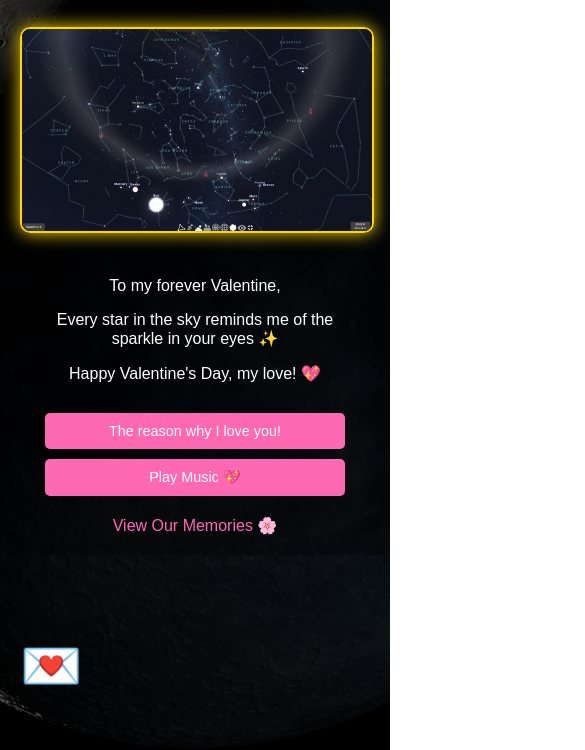
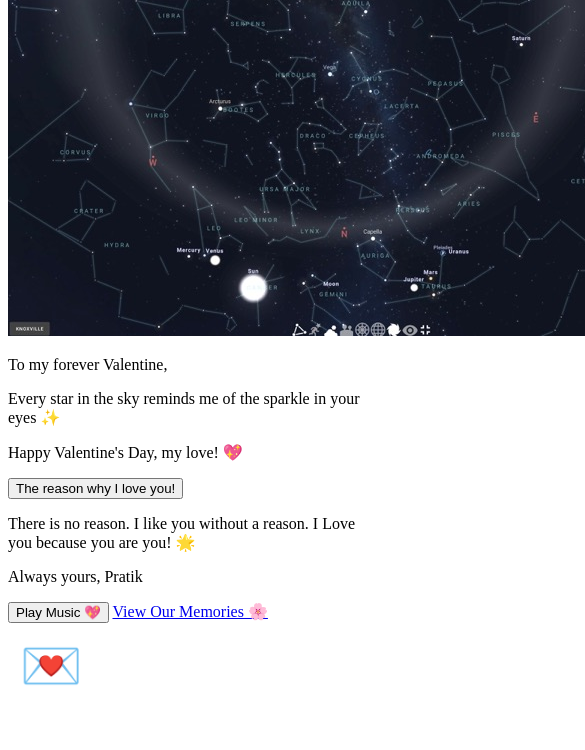
Before and after one commit to PratikAher393/foryouswati, a plain HTML site: page index.html in a window 390 px wide. Shown: the part 114-864 px from the top of the page, 585 px wide, since content can reach past the window. Drawn offline with Linux system fonts and the light colour scheme.

Commit message:
Update index.html

```diff
--- a/index.html
+++ b/index.html
@@ -5,119 +5,7 @@
     <meta name="viewport" content="width=device-width, initial-scale=1.0">
     <title>For My Life 🌟💖</title>
     <style>
-        body {
-            margin: 0;
-            min-height: 100vh;
-            background-image: url('moon.png');
-            background-size: cover;
-            background-position: center;
-            background-repeat: no-repeat;
-            font-family: 'Arial', cursive;
-            overflow-y: auto; /* Enable scrolling */
-        }
-
-        .container {
-            text-align: center;
-            padding: 20px;
-            color: #fff;
-            background: rgba(0, 0, 0, 0.3); /* Lighter overlay */
-            border-radius: 10px;
-            margin: 20px auto;
-            max-width: 90%; /* Adjust width for mobile */
-            position: relative;
-            z-index: 2; /* Keep above flowers */
-        }
-
-        h1 {
-            font-size: 2.5em; /* Smaller font for mobile */
-            color: #ff69b4;
-            text-shadow: 2px 2px 4px rgba(0,0,0,0.5);
-            animation: fadeIn 2s;
-        }
-
-        .message {
-            font-size: 1.2em; /* Smaller font for mobile */
-            margin: 20px;
-            animation: slideUp 2s;
-        }
-
-        .star-map {
-            width: 100%; /* Full width on mobile */
-            max-width: 600px;
-            margin: 20px auto;
-            border: 2px solid gold;
-            border-radius: 10px;
-            animation: glow 2s infinite alternate;
-        }
-
-        #secret-message {
-            display: none;
-            margin-top: 20px;
-            color: #ff69b4;
-            font-size: 1.1em; /* Smaller font for mobile */
-            background: rgba(0, 0, 0, 0.3); /* Lighter overlay */
-            padding: 15px;
-            border-radius: 10px;
-        }
-
-        .flower {
-            position: absolute;
-            font-size: 25px; /* Smaller flowers for mobile */
-            animation: fall 3s linear infinite;
-            z-index: 1; /* Keep below content */
-        }
-
-        /* Button styling */
-        button {
-            background: #ff69b4;
-            color: white;
-            border: none;
-            padding: 10px 20px;
-            border-radius: 5px;
-            cursor: pointer;
-            font-size: 1em; /* Smaller font for mobile */
-            margin-top: 10px;
-            width: 100%; /* Full width on mobile */
-            max-width: 300px; /* Limit button width */
-        }
-
-        /* Link styling */
-        a {
-            display: block;
-            margin-top: 20px;
-            color: #ff69b4;
-            text-decoration: none;
-            font-size: 1.1em; /* Smaller font for mobile */
-        }
-
-        /* Animations */
-        @keyframes fadeIn { from { opacity: 0; } to { opacity: 1; } }
-        @keyframes slideUp { from { transform: translateY(50px); opacity: 0; } to { transform: translateY(0); opacity: 1; } }
-        @keyframes glow { from { box-shadow: 0 0 5px gold; } to { box-shadow: 0 0 20px gold; } }
-        @keyframes fall { 0% { top: -10%; } 100% { top: 110%; } }
-
-        /* Media queries for mobile responsiveness */
-        @media (max-width: 600px) {
-            h1 {
-                font-size: 2em; /* Smaller font for very small screens */
-            }
-
-            .message {
-                font-size: 1em; /* Smaller font for very small screens */
-            }
-
-            .star-map {
-                width: 100%; /* Full width on very small screens */
-            }
-
-            button {
-                font-size: 0.9em; /* Smaller font for very small screens */
-            }
-
-            a {
-                font-size: 1em; /* Smaller font for very small screens */
-            }
-        }
+        /* Previous styles remain the same */
 
         /* Love Letter Styles */
         .envelope {
@@ -186,10 +74,9 @@
         <div class="letter">
             <button class="close-btn" onclick="closeLetter()">×</button>
             <h2 style="color: #ff69b4;">To My Dearest Swati,</h2>
-            <textarea placeholder="Write your special message here..."
-                      style="width:100%; height:200px; border:2px solid #ff69b4; padding:15px; border-radius:10px;">
-From the moment I saw you, I knew my life would never be the same. Your smile lights up my world brighter than any star in the sky. Every moment with you is a treasure I'll always cherish. You're not just my love – you're my forever. 💖
-            </textarea>
+            <div style="font-size: 1.1em; line-height: 1.6; color: #333;">
+                From the moment I saw you, I knew my life would never be the same. Your smile lights up my world brighter than any star in the sky. Every moment with you is a treasure I'll always cherish. You're not just my love – you're my forever. 💖
+            </div>
             <p style="text-align: right; color: #ff69b4; margin-top:15px;">
                 Forever Yours,<br>Pratik
             </p>
```
